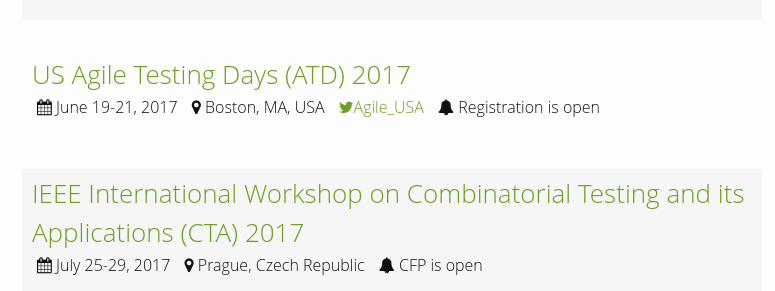
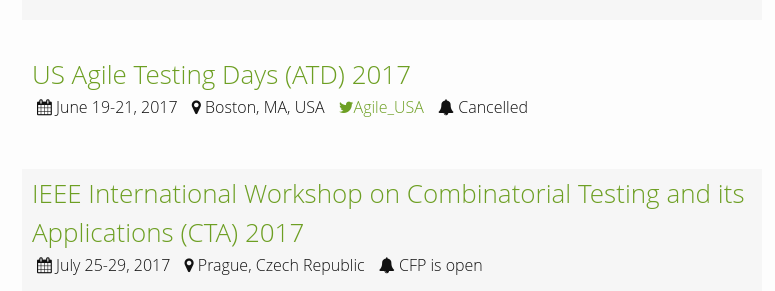
Before and after one commit to TestingConferences/testingconferences.github.io, a Jekyll site: the page built from index.html, in a window 1280 px wide and 900 px high, scrolled down 2923 px. Shown: the part 164-455 px from the top of the window, without its empty margins (248-1023 px from the left). Built offline with Jekyll 4.4.1, drawn with Linux system fonts in a browser that asks for light colours.

Commit message:
Update current.yml
Change status of Agile Testing Days US to Cancelled.

```diff
--- a/_data/current.yml
+++ b/_data/current.yml
@@ -164,7 +164,7 @@
   dates: "June 19-21, 2017"
   url: http://agiletestingdays.us/
   twitter: Agile_USA
-  status: Registration is open
+  status: Cancelled
 
 - name: IEEE International Workshop on Combinatorial Testing and its Applications (CTA) 2017
   location: Prague, Czech Republic
```
